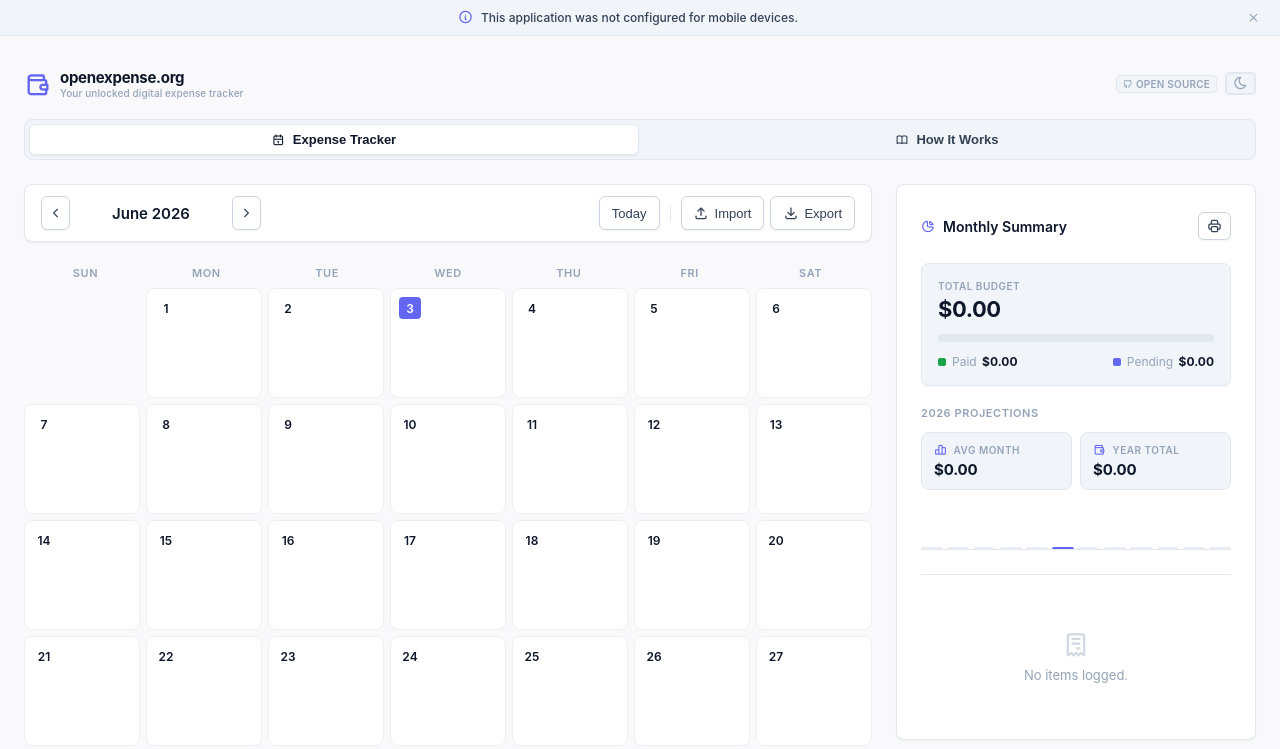
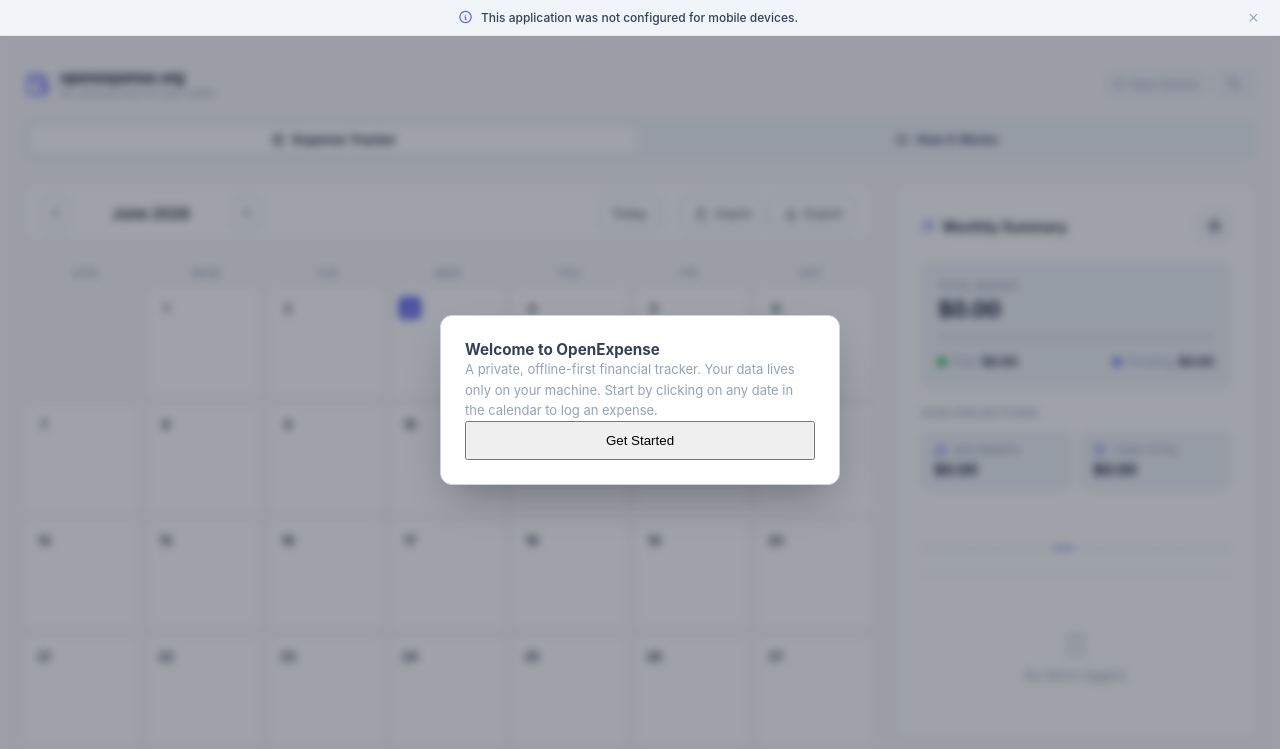
Before and after one commit to ghadow1/openexpense.org, a plain HTML site: page index.html in a window 1280 px wide. Shown: the top 749 px of the page. Drawn offline with Linux system fonts and the light colour scheme.

Commit message:
Add welcome modal and enhance print button functionality

```diff
--- a/app.js
+++ b/app.js
@@ -309,7 +309,17 @@
     sideTitle.style.cssText = `color:${c.textStrong}; font-weight: 600; font-size: 14px; display:flex; align-items:center; gap:8px; height:34px;`;
     sideTitle.innerHTML = `<i class="ti ti-chart-pie" style="color:${c.accent}"></i> Monthly Summary`;
 
-    const printBtn = UI.createButton('', () => window.print(), { icon: 'printer', iconOnly: true });
+    // Update the print button logic to ensure DOM is ready
+    const printBtn = UI.createButton('', () => {
+        // Explicitly re-render or update title to ensure text exists
+        render();
+
+        // Give the browser a tiny fraction of a second to render the text
+        setTimeout(() => {
+            window.print();
+        }, 100);
+    }, { icon: 'printer', iconOnly: true });
+
     // Minimal styling adjustment for the print button
     printBtn.style.height = '28px';
     printBtn.style.padding = '0 8px';
@@ -749,6 +759,20 @@
     URL.revokeObjectURL(a.href);
 }
 
+// Function to show welcome modal
+function showWelcome() {
+    const modal = document.getElementById('welcome-modal');
+    if (!localStorage.getItem('hasVisited')) {
+        modal.style.display = 'flex';
+        localStorage.setItem('hasVisited', 'true');
+    }
+}
+
+// Function to close it
+function closeWelcomeModal() {
+    document.getElementById('welcome-modal').style.display = 'none';
+}
+
 // --- Initialization ---
 function initApplication() {
     const versionBadge = document.getElementById('app-version');
@@ -800,3 +824,4 @@
 window.dismissBanner = () => document.getElementById('top-banner')?.remove();
 
 document.addEventListener('DOMContentLoaded', initApplication);
+document.addEventListener('DOMContentLoaded', showWelcome);
--- a/index.html
+++ b/index.html
@@ -10,6 +10,22 @@
 </head>
 
 <body>
+
+  <!-- Welcome Modal -->
+  <div class="backdrop" id="welcome-modal"
+    style="display: none; align-items: center; justify-content: center; z-index: 1000;">
+    <div id="mbox" style="max-width: 400px; padding: 24px;">
+      <h3 style="margin-top: 0;">Welcome to OpenExpense</h3>
+      <p style="color: var(--text2); line-height: 1.6;">
+        A private, offline-first financial tracker. Your data lives only on your machine.
+        Start by clicking on any date in the calendar to log an expense.
+      </p>
+      <button class="btn-primary" onclick="closeWelcomeModal()" style="width: 100%; padding: 10px; cursor: pointer;">
+        Get Started
+      </button>
+    </div>
+  </div>
+
   <div id="mobile-overlay" class="mobile-overlay">
     <div class="overlay-content">
       <i class="ti ti-device-mobile-off" style="font-size: 48px; margin-bottom: 16px;"></i>
@@ -37,19 +53,19 @@
         <div style="display: flex; flex-direction: column;">
           <span class="brand-name">openexpense.org</span>
           <span class="brand-description" style="font-size: 10px; color: var(--text2);">
-            Your unlocked digital expense tracker
+            An unlocked tool for your wallet.
           </span>
         </div>
       </div>
 
-      <div class="header-actions">
-        <a href="https://github.com/ghadow1/openexpense.org" target="_blank" class="header-repo-link"
-          aria-label="Source Repository">
-          <span class="brand-badge">
-            <i class="ti ti-brand-github" style="font-size: 10px; padding-right: 3px;"></i>Open Source
-          </span>
+      <div class="header-actions" style="display: flex; gap: 8px;">
+        <a href="https://github.com/ghadow1/openexpense.org" target="_blank" class="header-btn">
+          <i class="ti ti-brand-github" style="font-size: 12px; margin-right: 4px;"></i>
+          Open Source
         </a>
-        <div id="theme-toggle-slot" class="brand-badge" style="padding: 0;"></div>
+
+        <div id="theme-toggle-slot" class="header-btn" style="min-width: 28px; padding: 0 6px;">
+        </div>
       </div>
     </header>
 
--- a/openexpense.css
+++ b/openexpense.css
@@ -999,7 +999,7 @@
     }
 
     /* Media Query: Hide App and Show Overlay on small screens */
-    @media (max-width: 1100px) {
+    @media (max-width: 1090px) {
         .app-container {
             display: none !important;
         }
@@ -1118,4 +1118,53 @@
             margin-top: 20px;
         }
     }
+
+    .header-btn {
+        display: inline-flex;
+        /* Use inline-flex to hug content */
+        align-items: center;
+        justify-content: center;
+        height: 28px;
+        padding: 0 12px;
+        border: 1px solid var(--border);
+        border-radius: 6px;
+        background: var(--surface2);
+        font-size: 11px;
+        font-weight: 500;
+        color: var(--text2);
+        text-decoration: none;
+        cursor: pointer;
+        box-sizing: border-box;
+    }
+
+    /* Ensure the icon inside is centered if the slot is small */
+    .header-btn i {
+        display: flex;
+        align-items: center;
+        justify-content: center;
+    }
+
+    /* Update this in openexpense.css */
+    .header-btn,
+    #theme-toggle-slot button {
+        display: inline-flex;
+        align-items: center;
+        justify-content: center;
+        height: 28px;
+        padding: 0 8px;
+        border: 1px solid var(--border);
+        /* Shared border */
+        border-radius: 6px;
+        background: var(--surface2);
+        box-sizing: border-box;
+        cursor: pointer;
+    }
+
+    /* Specifically remove the border if the JS injects a button with its own styles */
+    #theme-toggle-slot button {
+        border: none !important;
+        background: none !important;
+        width: 100%;
+        height: 100%;
+    }
 }
```
